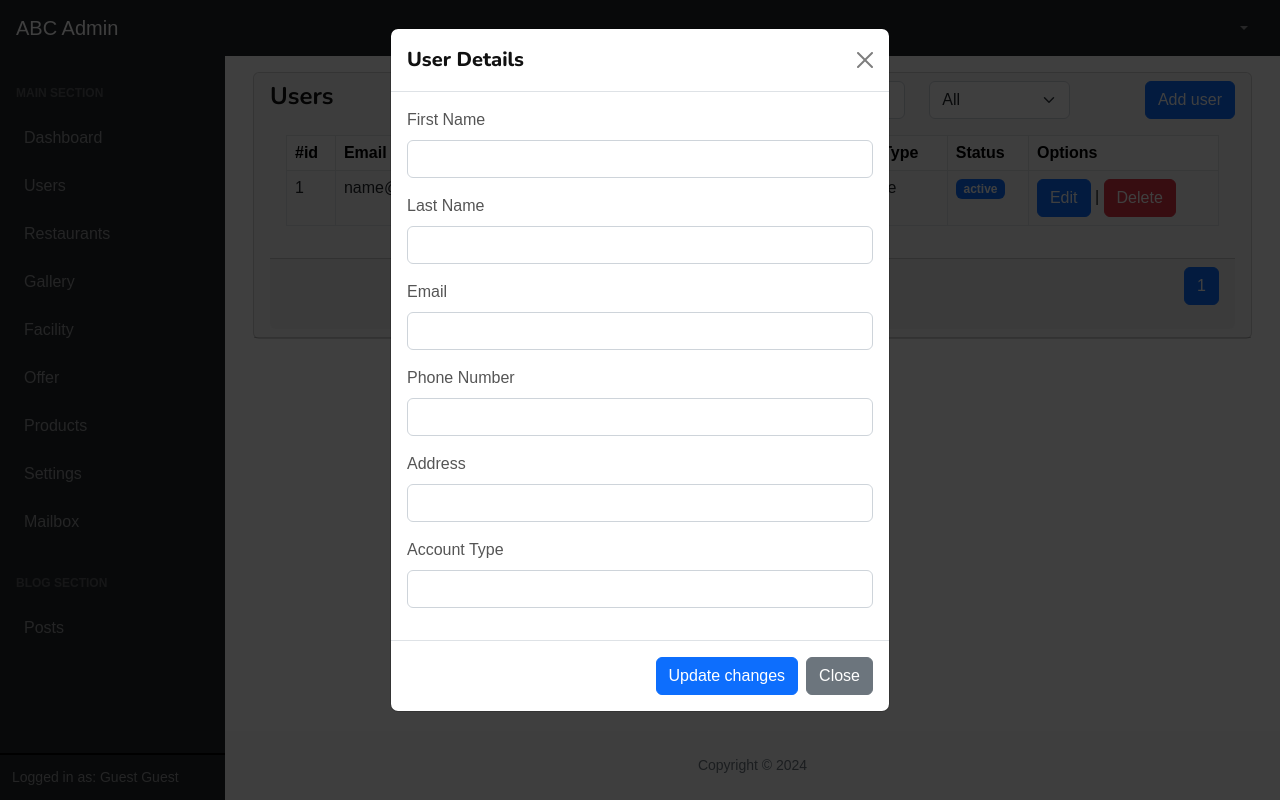
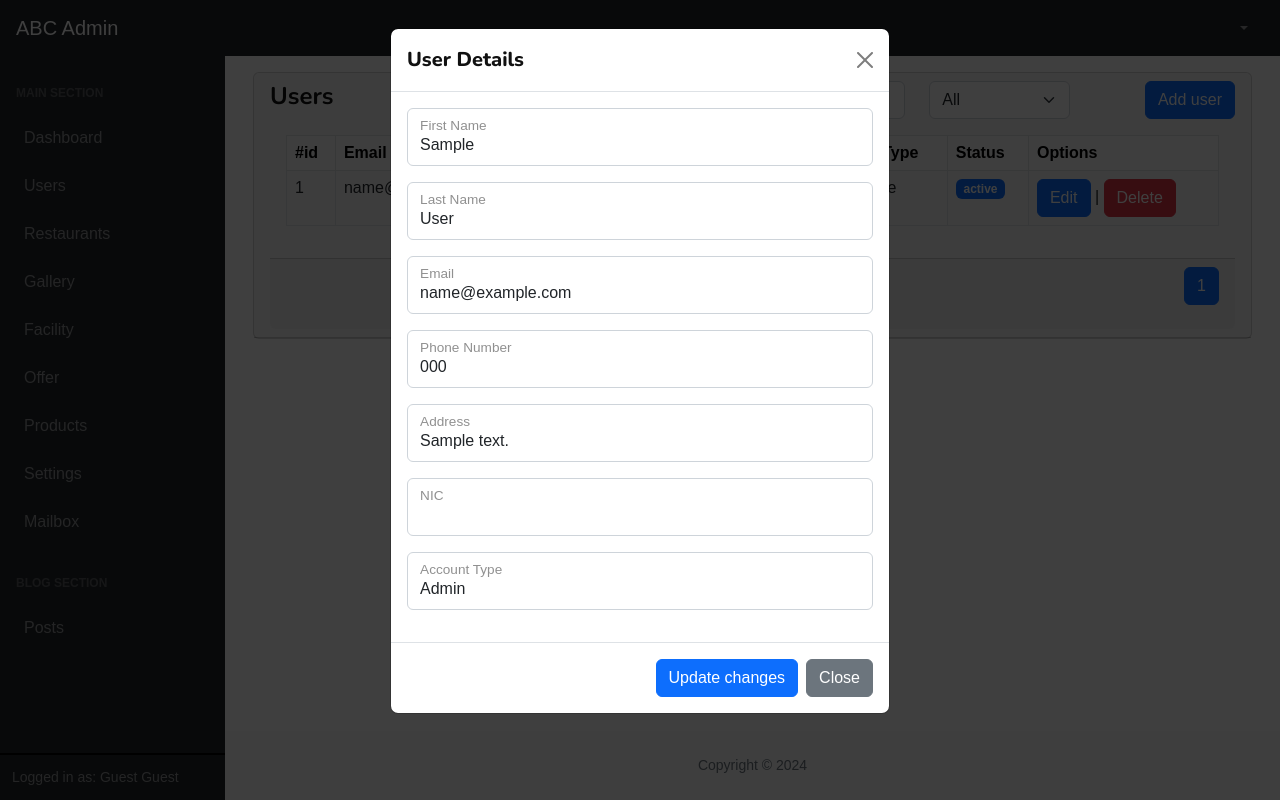
Before and after one commit to AronDevpro/ABC-Restaurant, a Java web app: page /admin/manageUsers.jsp in a window 1280 px wide, after a click on "Edit". Run offline with Tomcat 11, a stand-in JSP engine, Linux system fonts and the light colour scheme; tables that the repository leaves empty hold one stand-in row (values such as "Sample post"); the template is opened without the code that fills it: most values are stand-ins (such as "Sample title", 1, 10 or a date in 2020).

Commit message:
fix the user jsp in admin

```diff
--- a/src/main/webapp/admin/manageUsers.jsp
+++ b/src/main/webapp/admin/manageUsers.jsp
@@ -72,7 +72,7 @@
                                data-bs-target="#updateModel">
                       Edit
                       </button>  |
-                      <a href="user/delete?id=${user.id}" class="btn btn-danger">Delete</a>
+                      <a href="/admin/users/delete?id=${user.id}" class="btn btn-danger">Delete</a>
                     </td>
                   </tr>
                 </c:forEach>
@@ -111,44 +111,44 @@
 <div class="modal fade" id="updateModel" tabindex="-1" aria-labelledby="updateModelLabel" aria-hidden="true">
   <div class="modal-dialog">
     <div class="modal-content">
-      <form action="${pageContext.request.contextPath}/user/update" method="POST">
+      <form action="${pageContext.request.contextPath}/admin/users/update" method="POST">
       <div class="modal-header">
         <h1 class="modal-title fs-5" id="exampleModalLabel">User Details</h1>
         <button type="button" class="btn-close" data-bs-dismiss="modal" aria-label="Close"></button>
       </div>
       <div class="modal-body">
           <input type="hidden" name="id">
-          <div class="mb-3">
-            <label class="form-label">First Name</label>
+          <div class="form-floating mb-3">
             <input type="text" class="form-control" name="firstName">
+            <label for="firstName">First Name</label>
           </div>
-          <div class="mb-3">
-            <label class="form-label">Last Name</label>
+          <div class="form-floating mb-3">
             <input type="text" class="form-control" name="lastName">
+            <label for="lastName">Last Name</label>
           </div>
-          <div class="mb-3">
-            <label class="form-label">Email</label>
+          <div class="form-floating mb-3">
             <input type="text" class="form-control" name="email">
+            <label for="email">Email</label>
           </div>
-          <div class="mb-3">
-            <label class="form-label">Phone Number</label>
+          <div class="form-floating mb-3">
             <input type="text" class="form-control" name="phoneNumber">
+            <label for="phoneNumber">Phone Number</label>
           </div>
-          <div class="mb-3">
-            <label class="form-label">Address</label>
+          <div class="form-floating mb-3">
             <input type="text" class="form-control" name="address">
+            <label for="address">Address</label>
           </div>
-          <div class="mb-3" id="updateNicField" style="display: none">
-            <label class="form-label">NIC</label>
+          <div class="form-floating mb-3" id="updateNicField" style="display: none">
             <input type="text" class="form-control" name="nic">
+            <label for="nic">NIC</label>
           </div>
-          <div class="mb-3" id="updatePositionField" style="display: none">
-            <label class="form-label">Position</label>
+          <div class="form-floating mb-3" id="updatePositionField" style="display: none">
             <input type="text" class="form-control" name="position">
+            <label for="position">Position</label>
           </div>
-          <div class="mb-3">
-            <label class="form-label">Account Type</label>
+          <div class="form-floating mb-3">
             <input readonly type="text" class="form-control" name="accountType" id="updateAccountType">
+            <label for="accountType">Account Type</label>
           </div>
       </div>
       <div class="modal-footer">
@@ -164,7 +164,7 @@
 <div class="modal fade" id="addUserModel" tabindex="-1" aria-labelledby="addUserModelLabel" aria-hidden="true">
   <div class="modal-dialog">
     <div class="modal-content">
-      <form action="<%= request.getContextPath()%>/user/create" method="POST">
+      <form action="<%= request.getContextPath()%>/admin/users/create" method="POST">
       <div class="modal-header">
         <h1 class="modal-title fs-5" id="addUserModelLabel">Create User</h1>
         <button type="button" class="btn-close" data-bs-dismiss="modal" aria-label="Close"></button>
@@ -281,7 +281,7 @@
       button.addEventListener('click', function () {
         const userId = this.getAttribute('data-user-id');
 
-        fetch('<%= request.getContextPath() %>/user/view?id=' + userId)
+        fetch('<%= request.getContextPath() %>/admin/users/view?id=' + userId)
                 .then(response => response.json())
                 .then(data => {
                   updateModel.querySelector('input[name="id"]').value = data.id;
```
